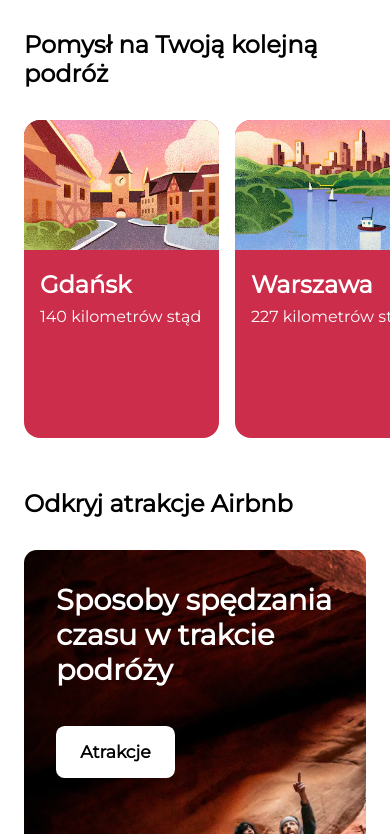
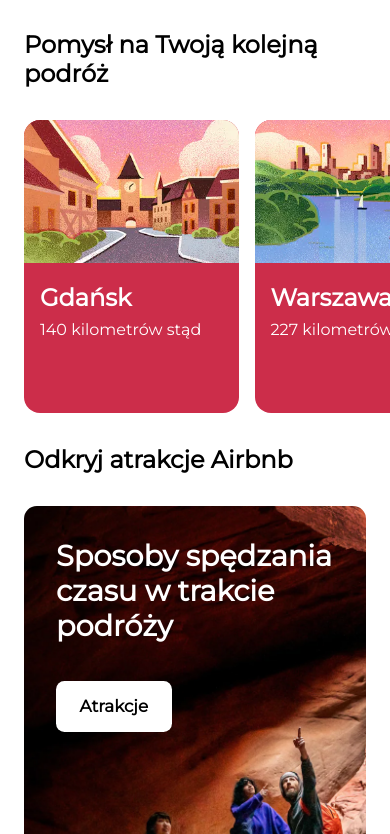
Before and after one commit to Mertinn/react-airbnb-clone, a React (Create React App) app: page / in a window 390 px wide. Shown: the part 930-1764 px from the top of the page. Built offline with nearby package versions, Linux system fonts and the light colour scheme.

Commit message:
Next fixes to responsiveness

```diff
--- a/src/components/ExploreCard/styles.ts
+++ b/src/components/ExploreCard/styles.ts
@@ -37,7 +37,11 @@
     position: absolute;
     object-fit: cover;
   }
-  ${(props) => CardSizes[props.cardType]}
+  ${(props) => CardSizes[props.cardType]};
+
+  @media (min-width: ${v.desktopExpandWidth}) {
+    font-size: 1em;
+  }
 `;
 
 ExploreCardContainer.defaultProps = { roundedCorners: true };
--- a/src/components/Footer/index.tsx
+++ b/src/components/Footer/index.tsx
@@ -8,10 +8,12 @@
   LinksList,
   SectionHeader,
 } from "./styles";
+import { DefaultPaddingContainer } from "../globalStyles";
 
 const Footer = () => {
   return (
     <FooterContainer>
+      <DefaultPaddingContainer>
         <FooterSections>
           <li>
             <SectionHeader>Obsługa klienta</SectionHeader>
@@ -80,6 +82,7 @@
             </InlineLinks>
           </BottomSection>
         </FooterSections>
+      </DefaultPaddingContainer>
     </FooterContainer>
   );
 };
--- a/src/components/Footer/styles.ts
+++ b/src/components/Footer/styles.ts
@@ -2,7 +2,6 @@
 import v from "../variables";
 
 export const FooterContainer = styled.div`
-  padding: 2em;
   font-size: 0.9em;
   background: #f7f7f7;
 `;
@@ -21,7 +20,7 @@
     }
   }
 
-  @media (min-width: ${v.desktopExpandWith}) {
+  @media (min-width: ${v.desktopExpandWidth}) {
     display: flex;
     flex-wrap: wrap;
     justify-content: space-between;
@@ -45,7 +44,7 @@
     margin-top: 0.5em;
   }
 
-  @media (min-width: ${v.desktopExpandWith}) {
+  @media (min-width: ${v.desktopExpandWidth}) {
     display: block;
   }
 `;
@@ -59,7 +58,7 @@
 
 export const BottomSection = styled.li`
   width: 100%;
-  @media (min-width: ${v.desktopExpandWith}) {
+  @media (min-width: ${v.desktopExpandWidth}) {
     border-top: 1px solid rgba(212, 212, 212, 0.65);
   }
 `;
--- a/src/components/SwipeCard/styles.ts
+++ b/src/components/SwipeCard/styles.ts
@@ -1,13 +1,25 @@
 import styled from "styled-components";
+import v from "../variables";
 
 export const SwipeCardContainer = styled.div<{ backgroundColor: string }>`
   border-radius: 1em;
   background: ${(props) => props.backgroundColor};
   color: white;
   overflow: hidden;
-  width: 50vw;
+  height: 75vw;
+  min-width: 55vw;
   img {
     width: 100%;
+  }
+  @media (min-width: ${v.desktopWidth}) {
+    height: 45vw;
+    min-width: 35vw;
+  }
+
+  @media (min-width: ${v.navbarMoveWidth}) {
+    width: auto;
+    height: 30vw;
+    min-width: 0;
   }
 `;
 
--- a/src/components/SwipeCardsList/index.tsx
+++ b/src/components/SwipeCardsList/index.tsx
@@ -11,7 +11,6 @@
       {swipeCards.map((card, index) => (
         <li key={index}>{card}</li>
       ))}
-      <li />
     </CardsList>
   );
 };
--- a/src/components/SwipeCardsList/styles.ts
+++ b/src/components/SwipeCardsList/styles.ts
@@ -1,4 +1,5 @@
 import styled from "styled-components";
+import v from "../variables";
 
 export const CardsList = styled.ul`
   display: flex;
@@ -10,4 +11,8 @@
   li {
     scroll-snap-align: start;
   }
+
+  @media (min-width: ${v.navbarMoveWidth}) {
+    overflow: visible;
+  }
 `;
--- a/src/components/globalStyles.ts
+++ b/src/components/globalStyles.ts
@@ -20,7 +20,7 @@
       ${(props) => (props.paddingLeft ? "2.5rem" : "0")};
   }
 
-  @media (min-width: ${v.desktopExpandWith}) {
+  @media (min-width: ${v.desktopExpandWidth}) {
     padding: ${(props) => (props.paddingTop ? "1rem" : "0")}
       ${(props) => (props.paddingRight ? "5rem" : "0")}
       ${(props) => (props.paddingBottom ? "1rem" : "0")}
@@ -74,7 +74,7 @@
   padding: 1em 1.5em;
   background: white;
   color: #c6017e;
-  font-size: 1em;
+  font-size: 0.95em;
   border-radius: 2em;
   border: none;
   outline: none;
@@ -96,7 +96,7 @@
   border-radius: 0.5em;
   font-weight: bold;
   padding: 0.9em 1.4em;
-  font-size: 0.9em;
+  font-size: 1.05rem;
 `;
 
 export const BiggerHeader = styled.h1`
--- a/src/components/variables.ts
+++ b/src/components/variables.ts
@@ -1,7 +1,7 @@
 const v = {
   primaryRed: "#FF385C",
   desktopWidth: "744px",
-  desktopExpandWith: "1150px",
+  desktopExpandWidth: "1150px",
   navbarMoveWidth: "980px",
   navbarAnimationDuration: "0.3s",
 };
--- a/src/views/Home/index.tsx
+++ b/src/views/Home/index.tsx
@@ -22,6 +22,7 @@
 import CavePhoto from "../../assets/caveImage.webp";
 import IndonesianWomenPhoto from "../../assets/indonesianWomen.webp";
 import WomenOnAField from "../../assets/womenOnAField.jpg";
+import WomenOnAFieldBigger from "../../assets/womenOnAFieldBigger.webp";
 import { CardAbsoluteText } from "../../components/ExploreCard/styles";
 import Footer from "../../components/Footer";
 import BigCabinPhoto from "../../assets/forestCabinBigger.webp";
@@ -177,9 +178,19 @@
       </section>
 
       <section>
-        <DefaultPaddingContainer paddingRight={false} paddingLeft={false}>
+        <DefaultPaddingContainer
+          paddingRight={false}
+          paddingLeft={false}
+          paddingBottom={false}
+        >
           <ExploreCard roundedCorners={false} cardSize={"largeCard"}>
-            <img src={WomenOnAField} alt={"Women on a field"} />
+            <picture>
+              <source
+                media={`(min-width: ${v.desktopWidth})`}
+                srcSet={WomenOnAFieldBigger}
+              />
+              <img src={WomenOnAField} alt={"Women on a field"} />
+            </picture>
             <CardAbsoluteText
               textAlign={"left"}
               alignItems={"start"}
```
Also changed, not shown: src/assets/womenOnAFieldBigger.webp (added). Lines whose indentation alone changed are shown as unchanged.
